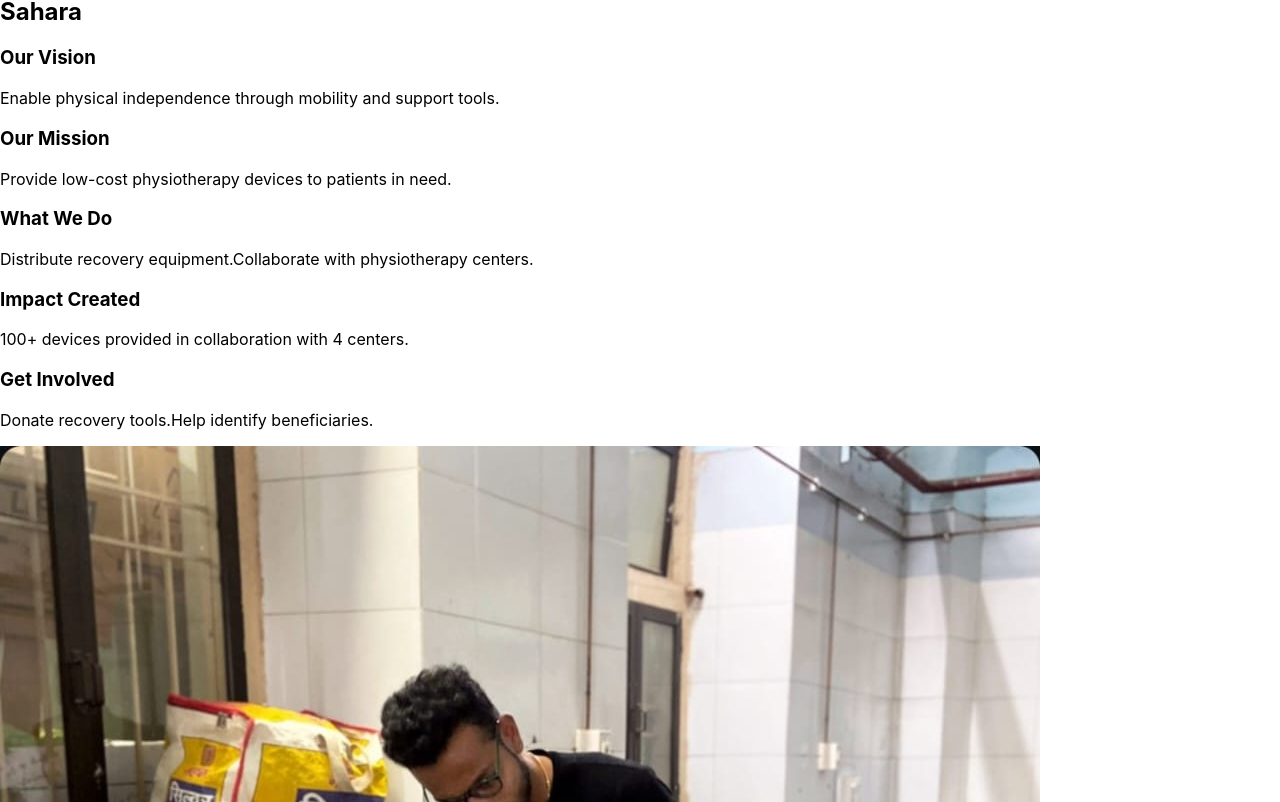
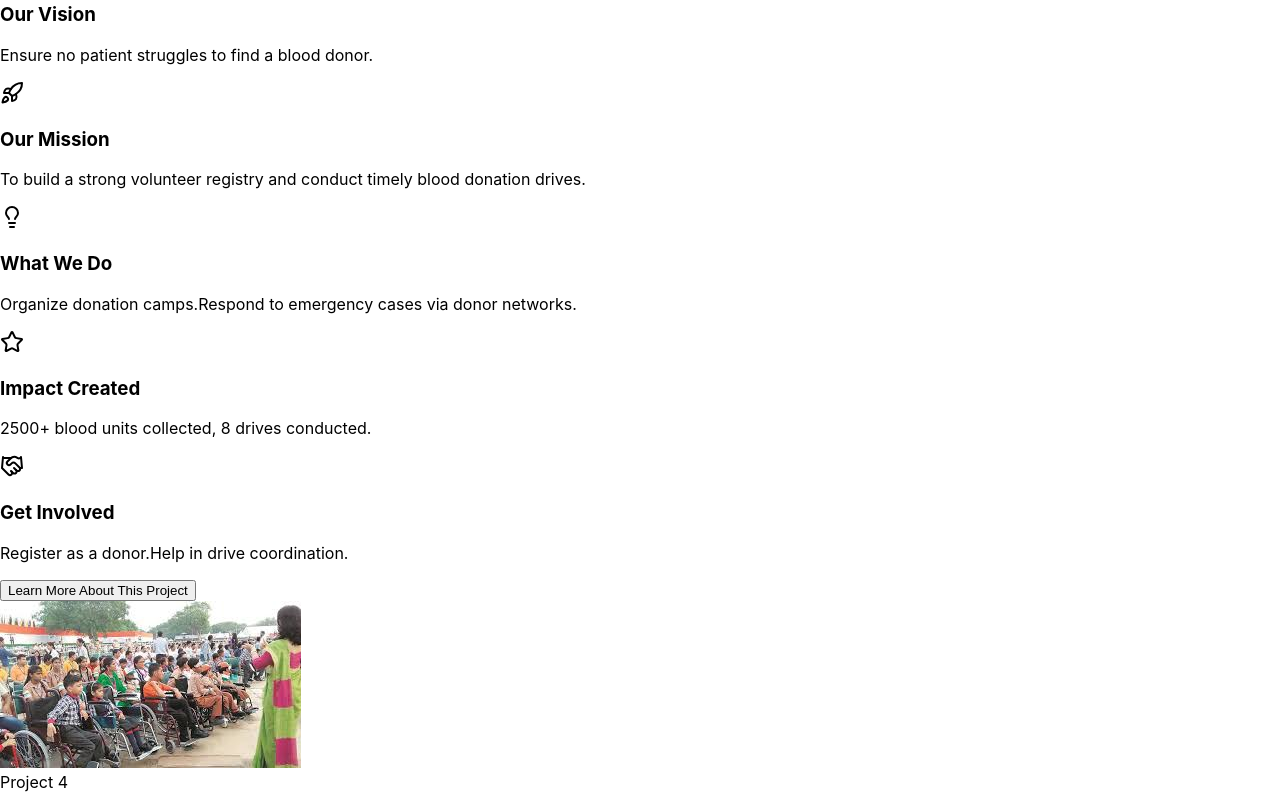
Before and after one commit to Delpat-Tech/house_of_humanity, a React (Create React App) app in the folder client/: page /projects in a window 1280 px wide. Shown: the part 4678-5480 px from the top of the page. Built offline with nearby package versions, Linux system fonts and the light colour scheme.

Commit message:
feat(ui): enhance projects section with animation and improved visuals

```diff
--- a/client/src/pages/Projects.tsx
+++ b/client/src/pages/Projects.tsx
@@ -1,16 +1,20 @@
 import React from "react";
 import { motion } from "framer-motion";
 import { projects } from "../components/data/projectsData";
+import { Target, Rocket, Lightbulb, Star, Handshake, Heart, Users, BookOpen, Shield, Globe } from "lucide-react";
 
 const ProjectsPage: React.FC = () => {
   return (
-    <section className="py-20 my-16 px-4 md:px-20  bg-white mt-24">
+    <div className="min-h-screen bg-gradient-to-br from-off-white via-white to-warm-light-blue">
+      {/* Hero Section */}
+      <section className="pt-32 pb-20 px-4 md:px-20 bg-gradient-to-r from-primary-blue/10 to-fresh-green/10">
+        <div className="max-w-7xl mx-auto">
           <motion.h1
             initial={{ opacity: 0, y: 40 }}
             whileInView={{ opacity: 1, y: 0 }}
             transition={{ duration: 0.8, delay: 0.2 }}
             viewport={{ once: true }}
-        className="text-5xl md:text-8xl font-bold text-gradient-h2 text-center uppercase mb-8"
+            className="text-5xl md:text-7xl lg:text-8xl font-bold text-gradient-h2 text-center uppercase mb-6 leading-tight"
           >
             our journey so far
           </motion.h1>
@@ -18,100 +22,192 @@ const ProjectsPage: React.FC = () => {
           <motion.h2
             initial={{ opacity: 0, y: 40 }}
             whileInView={{ opacity: 1, y: 0 }}
-        transition={{ duration: 0.8, delay: 0.2 }}
+            transition={{ duration: 0.8, delay: 0.4 }}
             viewport={{ once: true }}
-        className="text-2xl md:text-3xl font-bold text-gradient-h1 text-center mb-8"
+            className="text-2xl md:text-3xl lg:text-4xl font-bold text-gradient-h1 text-center mb-8 max-w-5xl mx-auto leading-relaxed"
           >
-        Building communities, empowering people <br /> our projects are more
-        than initiatives, they are movements.
+            Building communities, empowering people <br />
+            <span className="text-primary-blue">our projects are more than initiatives, they are movements.</span>
           </motion.h2>
 
           <motion.p
             initial={{ opacity: 0, y: 40 }}
             whileInView={{ opacity: 1, y: 0 }}
-        transition={{ duration: 0.8, delay: 0.2 }}
+            transition={{ duration: 0.8, delay: 0.6 }}
             viewport={{ once: true }}
-        className="w-4/5 mx-auto text-xl md:text-2xl font-semibold text-slate-700 text-center mb-20"
+            className="max-w-4xl mx-auto text-lg md:text-xl lg:text-2xl font-medium text-slate-700 text-center leading-relaxed"
           >
             At House of Humanity, we are committed to change, powered by purpose.
             Each endeavor reflects our mission to create lasting impact — from
             healthcare and education to sustainability and dignity. Together, we
             craft solutions that lead to a better tomorrow — one project, one life
-        at a time..
+            at a time.
           </motion.p>
-      <div className="space-y-20">
+        </div>
+      </section>
+
+      {/* Projects Section */}
+      <section className="py-20 px-4 md:px-20">
+        <div className="max-w-7xl mx-auto">
+          <div className="space-y-32">
             {projects.map((project, index) => (
               <motion.div
                 key={index}
-            initial={{ opacity: 0, y: 40 }}
+                initial={{ opacity: 0, y: 60 }}
                 whileInView={{ opacity: 1, y: 0 }}
-            transition={{ duration: 0.8, delay: index * 0.2 }}
-            viewport={{ once: true }}
-            className={`md:max-w-7xl mx-auto w-full px-4 flex flex-col md:flex-row items-center gap-10 ${
+                transition={{ duration: 1, delay: index * 0.2 }}
+                viewport={{ once: true, amount: 0.3 }}
+                className={`relative ${
                   index % 2 !== 0 ? "md:flex-row-reverse" : ""
                 }`}
               >
-            {/* Image */}
-            <div className="md:w-1/2 w-full h-full flex justify-center">
+                {/* Background Decoration */}
+                <div className={`absolute inset-0 -z-10 ${
+                  index % 2 === 0
+                    ? "bg-gradient-to-r from-primary-blue/5 to-transparent"
+                    : "bg-gradient-to-l from-fresh-green/5 to-transparent"
+                } rounded-3xl transform -skew-y-1`} />
+
+                <div className="flex flex-col lg:flex-row items-center gap-12 lg:gap-16">
+                  {/* Image Section */}
+                  <motion.div
+                    className="lg:w-1/2 w-full"
+                    initial={{ opacity: 0, x: index % 2 === 0 ? -50 : 50 }}
+                    whileInView={{ opacity: 1, x: 0 }}
+                    transition={{ duration: 0.8, delay: 0.3 }}
+                    viewport={{ once: true }}
+                  >
+                    <div className="relative group">
+                      {/* Image Container */}
+                      <div className="relative overflow-hidden rounded-2xl shadow-2xl transform transition-transform duration-500 group-hover:scale-105">
                         <img
                           src={project.image}
                           alt={project.title}
-                className="rounded-xl shadow-lg w-full max-w-[32rem] h-[22rem] sm:h-[26rem] md:h-[28rem] object-cover"
+                          className="w-full h-[25rem] sm:h-[28rem] lg:h-[32rem] object-cover transition-transform duration-700 group-hover:scale-110"
                         />
+                        {/* Overlay */}
+                        <div className="absolute inset-0 bg-gradient-to-t from-black/20 to-transparent opacity-0 group-hover:opacity-100 transition-opacity duration-300" />
                       </div>
 
-            {/* Content */}
-            <div className="md:w-1/2 w-full space-y-6">
-              <h2 className="text-4xl md:text-6xl font-bold text-blue-700 mb-4">
+                      {/* Floating Badge */}
+                      <div className="absolute -top-4 -right-4 bg-fresh-green text-white px-4 py-2 rounded-full font-semibold shadow-lg">
+                        Project {index + 1}
+                      </div>
+                    </div>
+                  </motion.div>
+
+                  {/* Content Section */}
+                  <motion.div
+                    className="lg:w-1/2 w-full space-y-8"
+                    initial={{ opacity: 0, x: index % 2 === 0 ? 50 : -50 }}
+                    whileInView={{ opacity: 1, x: 0 }}
+                    transition={{ duration: 0.8, delay: 0.5 }}
+                    viewport={{ once: true }}
+                  >
+                    {/* Project Title */}
+                    <div className="space-y-4">
+                      <h2 className="text-4xl md:text-5xl lg:text-6xl font-bold text-primary-blue leading-tight">
                         {project.title}
                       </h2>
-              <div className="space-y-5 text-gray-700 text-lg leading-relaxed">
-                <div>
-                  <h3 className="font-semibold text-2xl text-teal-600 mb-1">
-                    Our Vision
+                      <div className="w-20 h-1 bg-gradient-to-r from-primary-blue to-fresh-green rounded-full" />
+                    </div>
+
+                                         {/* Project Details */}
+                     <div className="space-y-6">
+                       {[
+                         { title: "Our Vision", content: project.content.vision, icon: Target, color: "text-blue-600" },
+                         { title: "Our Mission", content: project.content.mission, icon: Rocket, color: "text-purple-600" },
+                         { title: "What We Do", content: project.content.whatWeDo, icon: Lightbulb, color: "text-yellow-600" },
+                         { title: "Impact Created", content: project.content.impact, icon: Star, color: "text-orange-500" },
+                         { title: "Get Involved", content: project.content.getInvolved, icon: Handshake, color: "text-green-600" }
+                       ].map((section, sectionIndex) => {
+                         const IconComponent = section.icon;
+                         return (
+                           <motion.div
+                             key={sectionIndex}
+                             initial={{ opacity: 0, y: 20 }}
+                             whileInView={{ opacity: 1, y: 0 }}
+                             transition={{ duration: 0.6, delay: 0.7 + sectionIndex * 0.1 }}
+                             viewport={{ once: true }}
+                             className="bg-white/60 backdrop-blur-sm rounded-xl p-6 shadow-lg hover:shadow-xl transition-all duration-300 border border-gray-100"
+                           >
+                             <div className="flex items-start gap-4">
+                               <div className={`flex-shrink-0 p-3 rounded-full bg-white shadow-md ${section.color}`}>
+                                 <IconComponent size={24} className="text-current" />
+                               </div>
+                               <div className="flex-1">
+                                 <h3 className="font-bold text-xl text-teal-600 mb-2">
+                                   {section.title}
                                  </h3>
-                  <p className="text-base sm:text-lg md:text-xl">
-                    {project.content.vision}
-                  </p>
-                </div>
-                <div>
-                  <h3 className="font-semibold text-2xl text-teal-600 mb-1">
-                    Our Mission
-                  </h3>
-                  <p className="text-base sm:text-lg md:text-xl">
-                    {project.content.mission}
-                  </p>
-                </div>
-                <div>
-                  <h3 className="font-semibold text-2xl text-teal-600 mb-1">
-                    What We Do
-                  </h3>
-                  <p className="text-base sm:text-lg md:text-xl">
-                    {project.content.whatWeDo}
-                  </p>
-                </div>
-                <div>
-                  <h3 className="font-semibold text-2xl text-teal-600 mb-1">
-                    Impact Created
-                  </h3>
-                  <p className="text-base sm:text-lg md:text-xl">
-                    {project.content.impact}
-                  </p>
-                </div>
-                <div>
-                  <h3 className="font-semibold text-2xl text-teal-600 mb-1">
-                    Get Involved
-                  </h3>
-                  <p className="text-base sm:text-lg md:text-xl">
-                    {project.content.getInvolved}
+                                 <p className="text-gray-700 text-base sm:text-lg leading-relaxed">
+                                   {section.content}
                                  </p>
                                </div>
                              </div>
+                           </motion.div>
+                         );
+                       })}
+                     </div>
+
+                    {/* Call to Action */}
+                    <motion.div
+                      initial={{ opacity: 0, y: 20 }}
+                      whileInView={{ opacity: 1, y: 0 }}
+                      transition={{ duration: 0.6, delay: 1.2 }}
+                      viewport={{ once: true }}
+                      className="pt-4"
+                    >
+                      <button className="bg-gradient-to-r from-primary-blue to-fresh-green text-white px-8 py-4 rounded-xl font-semibold text-lg shadow-lg hover:shadow-xl transition-all duration-300 transform hover:scale-105 hover:-translate-y-1">
+                        Learn More About This Project
+                      </button>
+                    </motion.div>
+                  </motion.div>
                 </div>
               </motion.div>
             ))}
           </div>
+        </div>
       </section>
+
+      {/* Bottom CTA Section */}
+      <section className="py-20 px-4 md:px-20 bg-gradient-to-r from-primary-blue to-fresh-green">
+        <div className="max-w-4xl mx-auto text-center">
+          <motion.h2
+            initial={{ opacity: 0, y: 40 }}
+            whileInView={{ opacity: 1, y: 0 }}
+            transition={{ duration: 0.8 }}
+            viewport={{ once: true }}
+            className="text-3xl md:text-4xl lg:text-5xl font-bold text-white mb-6"
+          >
+            Ready to Make a Difference?
+          </motion.h2>
+          <motion.p
+            initial={{ opacity: 0, y: 40 }}
+            whileInView={{ opacity: 1, y: 0 }}
+            transition={{ duration: 0.8, delay: 0.2 }}
+            viewport={{ once: true }}
+            className="text-xl text-white/90 mb-8 leading-relaxed"
+          >
+            Join us in creating lasting positive change. Every contribution, no matter how small,
+            helps us build a better world for everyone.
+          </motion.p>
+          <motion.div
+            initial={{ opacity: 0, y: 40 }}
+            whileInView={{ opacity: 1, y: 0 }}
+            transition={{ duration: 0.8, delay: 0.4 }}
+            viewport={{ once: true }}
+            className="flex flex-col sm:flex-row gap-4 justify-center"
+          >
+            <button className="bg-white text-primary-blue px-8 py-4 rounded-xl font-semibold text-lg shadow-lg hover:shadow-xl transition-all duration-300 transform hover:scale-105">
+              Get Involved Today
+            </button>
+            <button className="border-2 border-white text-white px-8 py-4 rounded-xl font-semibold text-lg hover:bg-white hover:text-primary-blue transition-all duration-300 transform hover:scale-105">
+              Donate Now
+            </button>
+          </motion.div>
+        </div>
+      </section>
+    </div>
   );
 };
 
```
Lines whose indentation alone changed are shown as unchanged.
